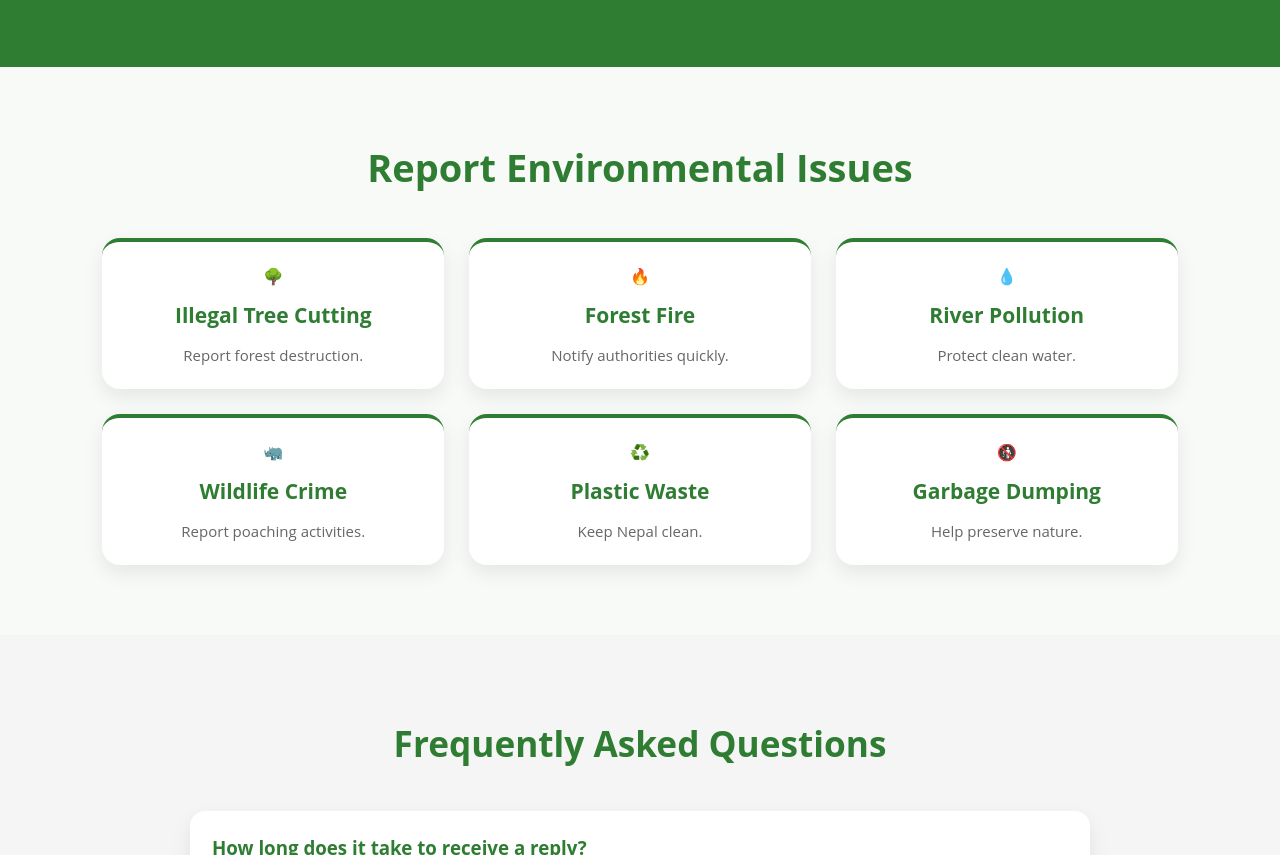
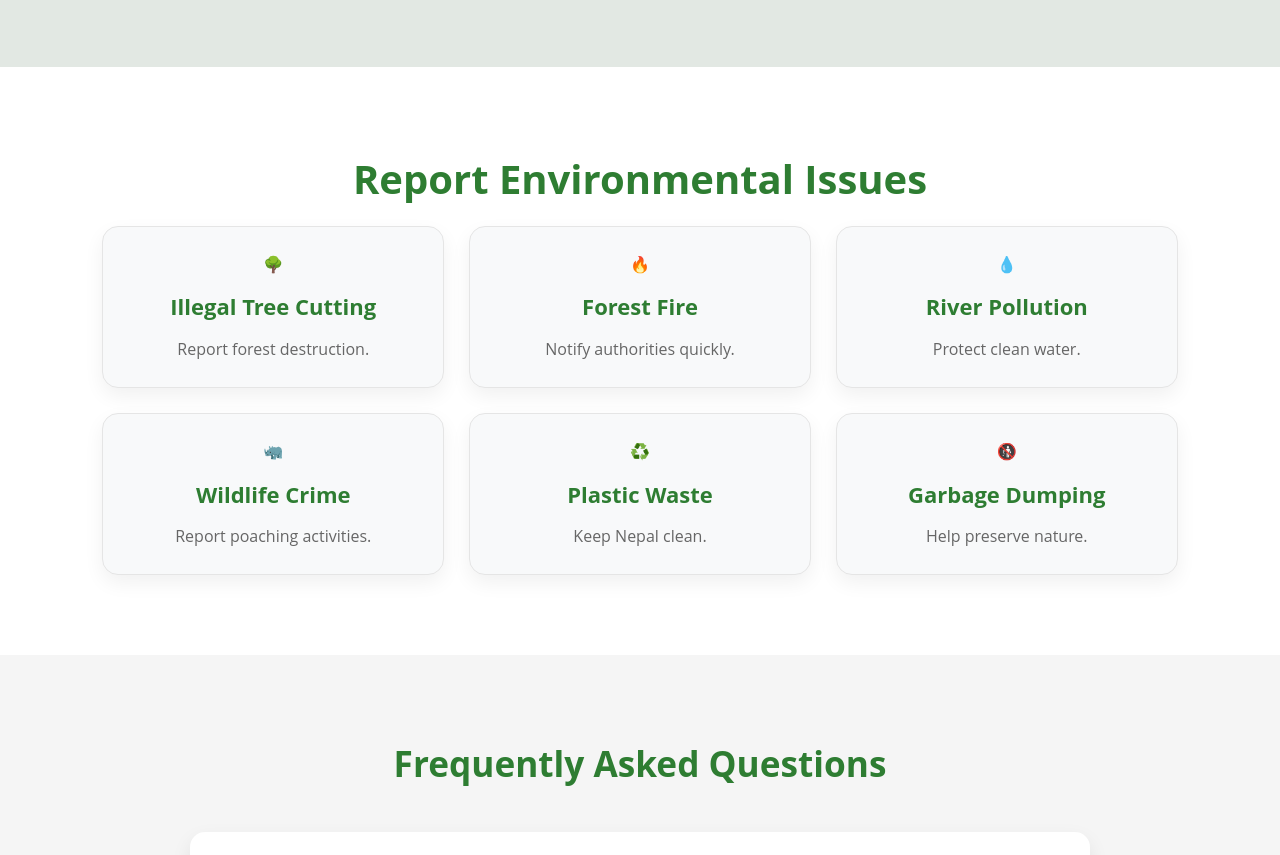
Before and after one commit to biseshghimire243-cyber/greennepalbyBishesh, a plain HTML site: page frontend/feedback.html in a window 1280 px wide. Shown: the part 1741-2596 px from the top of the page. Drawn offline with Linux system fonts and the light colour scheme.

Commit message:
all the css are done

```diff
--- a/frontend/css/feedback.css
+++ b/frontend/css/feedback.css
@@ -147,7 +147,7 @@
 
 .feedback-stats{
     padding:70px 8%;
-    background:#2e7d32;
+    background:#e2e8e3;
     color:#fff;
     display:grid;
     grid-template-columns:repeat(4,1fr);
@@ -174,15 +174,21 @@
 =========================== */
 
 .report-section{
-    padding:70px 8%;
-    background:#f8faf8;
-    text-align:center;
+    background:#ffffff;
+    padding:80px 8%;
 }
 
 .report-section h2{
-    font-size:38px;
+    text-align:center;
+    font-size:40px;
     color:#2e7d32;
-    margin-bottom:40px;
+    margin-bottom:15px;
+}
+
+.report-section p{
+    text-align:center;
+    color:#666;
+    margin-bottom:45px;
 }
 
 .report-grid{
@@ -192,37 +198,49 @@
 }
 
 .report-card{
-    background:#fff;
-    padding:22px;
-    border-radius:18px;
-    border-top:4px solid #2e7d32;
-    box-shadow:0 8px 20px rgba(0,0,0,.08);
+    background:#f8f9fa;
+    border:1px solid #e5e5e5;
+    border-radius:16px;
+    padding:25px;
+    text-align:center;
     transition:.3s;
+    box-shadow:0 8px 20px rgba(0,0,0,.06);
 }
 
 .report-card:hover{
     transform:translateY(-8px);
-    box-shadow:0 15px 30px rgba(0,0,0,.12);
+    border-color:#d7ded7;
+    box-shadow:0 12px 25px rgba(46,125,50,.15);
 }
 
 .report-icon{
-    font-size:42px;
-    margin-bottom:10px;
+    font-size:45px;
+    margin-bottom:12px;
 }
 
 .report-card h3{
     color:#2e7d32;
-    font-size:21px;
-    margin:10px 0;
+    margin:12px 0;
+    font-size:22px;
 }
 
 .report-card p{
     color:#666;
-    font-size:15px;
     line-height:1.6;
+    margin:0;
 }
 
+@media(max-width:900px){
+    .report-grid{
+        grid-template-columns:repeat(2,1fr);
+    }
+}
 
+@media(max-width:600px){
+    .report-grid{
+        grid-template-columns:1fr;
+    }
+}
 /* ===========================
    FAQ
 =========================== */
```
